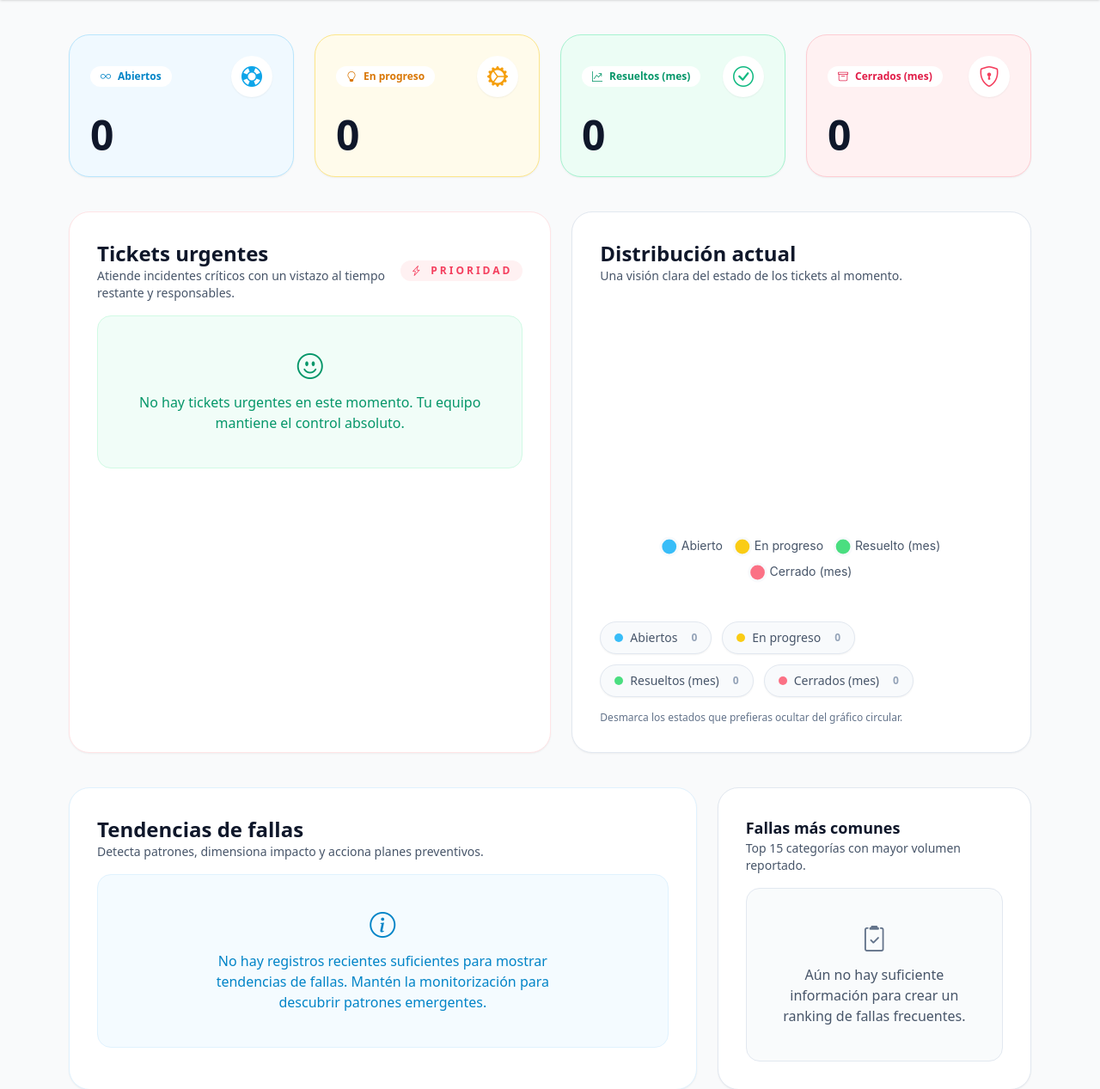
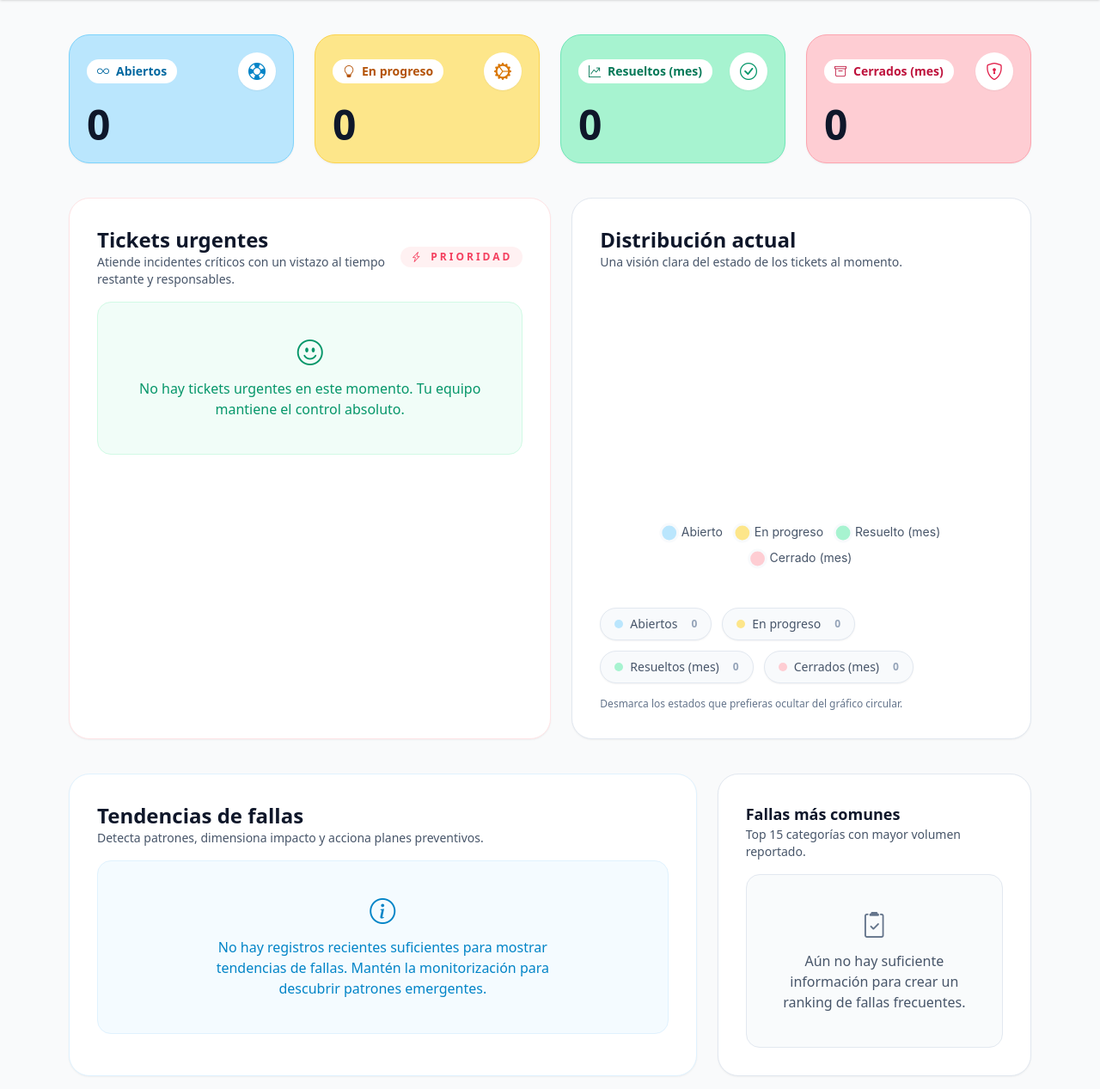
Before and after one commit to robyOps/P-gina-Web, a Django app: page / in a window 1280 px wide. Shown: the part 56-1323 px from the top of the page at 86% size. Run offline with Django 5.2, Linux system fonts and the light colour scheme; the visitor is signed in with stand-in values (Sample User, id 1); data that the repository does not hold is empty; some libraries are stand-ins or nearby versions.

Commit message:
Adjust dashboard card styling and urgent ticket accents

```diff
--- a/mvp-tickets/templates/dashboard.html
+++ b/mvp-tickets/templates/dashboard.html
@@ -5,34 +5,34 @@
 {% block content %}
 <div class="space-y-10 py-6">
   <section class="grid gap-6 sm:grid-cols-2 xl:grid-cols-4">
-    <article class="flex flex-col gap-5 rounded-3xl border border-sky-200 bg-sky-50 p-6 shadow-sm">
+    <article class="flex flex-col gap-4 rounded-3xl border border-sky-300 bg-sky-200 p-5 shadow-sm">
       <div class="flex items-center justify-between">
-        <span class="inline-flex items-center gap-2 rounded-full bg-white px-3 py-1 text-xs font-semibold text-sky-600"><i class="bi bi-infinity"></i> Abiertos</span>
-        <span class="flex h-12 w-12 items-center justify-center rounded-full bg-white text-2xl text-sky-500 shadow-sm"><i class="bi bi-life-preserver"></i></span>
+        <span class="inline-flex items-center gap-2 rounded-full bg-white px-3 py-1 text-sm font-semibold text-sky-700"><i class="bi bi-infinity"></i> Abiertos</span>
+        <span class="flex h-11 w-11 items-center justify-center rounded-full bg-white text-xl text-sky-600 shadow-sm"><i class="bi bi-life-preserver"></i></span>
       </div>
       <p class="text-5xl font-semibold text-slate-900">{{ counts.open }}</p>
     </article>
 
-    <article class="flex flex-col gap-5 rounded-3xl border border-amber-200 bg-amber-50 p-6 shadow-sm">
+    <article class="flex flex-col gap-4 rounded-3xl border border-amber-300 bg-amber-200 p-5 shadow-sm">
       <div class="flex items-center justify-between">
-        <span class="inline-flex items-center gap-2 rounded-full bg-white px-3 py-1 text-xs font-semibold text-amber-600"><i class="bi bi-lightbulb"></i> En progreso</span>
-        <span class="flex h-12 w-12 items-center justify-center rounded-full bg-white text-2xl text-amber-500 shadow-sm"><i class="bi bi-gear-wide-connected"></i></span>
+        <span class="inline-flex items-center gap-2 rounded-full bg-white px-3 py-1 text-sm font-semibold text-amber-700"><i class="bi bi-lightbulb"></i> En progreso</span>
+        <span class="flex h-11 w-11 items-center justify-center rounded-full bg-white text-xl text-amber-600 shadow-sm"><i class="bi bi-gear-wide-connected"></i></span>
       </div>
       <p class="text-5xl font-semibold text-slate-900">{{ counts.in_progress }}</p>
     </article>
 
-    <article class="flex flex-col gap-5 rounded-3xl border border-emerald-200 bg-emerald-50 p-6 shadow-sm">
+    <article class="flex flex-col gap-4 rounded-3xl border border-emerald-300 bg-emerald-200 p-5 shadow-sm">
       <div class="flex items-center justify-between">
-        <span class="inline-flex items-center gap-2 rounded-full bg-white px-3 py-1 text-xs font-semibold text-emerald-600"><i class="bi bi-graph-up-arrow"></i> Resueltos (mes)</span>
-        <span class="flex h-12 w-12 items-center justify-center rounded-full bg-white text-2xl text-emerald-500 shadow-sm"><i class="bi bi-check-circle"></i></span>
+        <span class="inline-flex items-center gap-2 rounded-full bg-white px-3 py-1 text-sm font-semibold text-emerald-700"><i class="bi bi-graph-up-arrow"></i> Resueltos (mes)</span>
+        <span class="flex h-11 w-11 items-center justify-center rounded-full bg-white text-xl text-emerald-600 shadow-sm"><i class="bi bi-check-circle"></i></span>
       </div>
       <p class="text-5xl font-semibold text-slate-900">{{ counts.resolved }}</p>
     </article>
 
-    <article class="flex flex-col gap-5 rounded-3xl border border-rose-200 bg-rose-50 p-6 shadow-sm">
+    <article class="flex flex-col gap-4 rounded-3xl border border-rose-300 bg-rose-200 p-5 shadow-sm">
       <div class="flex items-center justify-between">
-        <span class="inline-flex items-center gap-2 rounded-full bg-white px-3 py-1 text-xs font-semibold text-rose-600"><i class="bi bi-archive"></i> Cerrados (mes)</span>
-        <span class="flex h-12 w-12 items-center justify-center rounded-full bg-white text-2xl text-rose-500 shadow-sm"><i class="bi bi-shield-lock"></i></span>
+        <span class="inline-flex items-center gap-2 rounded-full bg-white px-3 py-1 text-sm font-semibold text-rose-700"><i class="bi bi-archive"></i> Cerrados (mes)</span>
+        <span class="flex h-11 w-11 items-center justify-center rounded-full bg-white text-xl text-rose-600 shadow-sm"><i class="bi bi-shield-lock"></i></span>
       </div>
       <p class="text-5xl font-semibold text-slate-900">{{ counts.closed }}</p>
     </article>
@@ -51,9 +51,9 @@
         {% if urgent_tickets %}
         <ul class="space-y-4" role="list">
           {% for ticket in urgent_tickets %}
-          <li class="rounded-2xl border border-rose-100 bg-rose-50/60 p-5 shadow-sm transition hover:border-rose-200">
+          <li class="rounded-2xl border border-slate-200 bg-white p-5 shadow-sm transition hover:border-slate-300">
             <div class="flex flex-wrap items-center justify-between gap-3 text-sm">
-              <a href="{% url 'ticket_detail' ticket.id %}" class="inline-flex items-center gap-2 rounded-full bg-white px-3 py-1 font-semibold text-rose-600 transition hover:bg-rose-100 focus-visible:outline focus-visible:outline-2 focus-visible:outline-offset-2 focus-visible:outline-rose-400" aria-label="Abrir ticket {{ ticket.code }}">
+              <a href="{% url 'ticket_detail' ticket.id %}" class="inline-flex items-center gap-2 rounded-full bg-slate-100 px-3 py-1 font-semibold text-slate-700 transition hover:bg-slate-200 focus-visible:outline focus-visible:outline-2 focus-visible:outline-offset-2 focus-visible:outline-slate-400" aria-label="Abrir ticket {{ ticket.code }}">
                 <i class="bi bi-hash"></i>
                 {{ ticket.code }}
               </a>
@@ -63,7 +63,7 @@
               <p class="text-base font-semibold text-slate-900">{{ ticket.title }}</p>
               <div class="flex items-center gap-3 text-sm text-slate-600">
                 <span class="inline-flex items-center gap-2 rounded-full bg-white px-3 py-1"><i class="bi bi-person-circle"></i>{% if ticket.assigned_to %}{{ ticket.assigned_to.username }}{% else %}-{% endif %}</span>
-                <span class="inline-flex items-center gap-2 rounded-full bg-amber-100 px-3 py-1 text-amber-600"><i class="bi bi-hourglass-split"></i>{{ ticket.remaining_hours|floatformat:1 }} h</span>
+                <span class="inline-flex items-center gap-2 rounded-full bg-rose-100 px-3 py-1 text-rose-600"><i class="bi bi-hourglass-split"></i>{{ ticket.remaining_hours|floatformat:1 }} h</span>
               </div>
             </div>
           </li>
@@ -91,7 +91,7 @@
           <label class="status-chip flex items-center gap-2 rounded-full border border-slate-200 bg-slate-50 px-4 py-2 text-sm font-medium text-slate-600 shadow-sm transition hover:border-sky-200 hover:bg-sky-50" data-index="0">
             <input type="checkbox" class="status-toggle sr-only" data-index="0" checked>
             <span class="flex items-center gap-2">
-              <span class="inline-flex h-2.5 w-2.5 rounded-full" style="background-color: #38bdf8"></span>
+              <span class="inline-flex h-2.5 w-2.5 rounded-full" style="background-color: #bae6fd"></span>
               Abiertos
             </span>
             <span class="ml-2 text-xs font-semibold text-slate-400">{{ counts.open }}</span>
@@ -99,7 +99,7 @@
           <label class="status-chip flex items-center gap-2 rounded-full border border-slate-200 bg-slate-50 px-4 py-2 text-sm font-medium text-slate-600 shadow-sm transition hover:border-sky-200 hover:bg-sky-50" data-index="1">
             <input type="checkbox" class="status-toggle sr-only" data-index="1" checked>
             <span class="flex items-center gap-2">
-              <span class="inline-flex h-2.5 w-2.5 rounded-full" style="background-color: #facc15"></span>
+              <span class="inline-flex h-2.5 w-2.5 rounded-full" style="background-color: #fde68a"></span>
               En progreso
             </span>
             <span class="ml-2 text-xs font-semibold text-slate-400">{{ counts.in_progress }}</span>
@@ -107,7 +107,7 @@
           <label class="status-chip flex items-center gap-2 rounded-full border border-slate-200 bg-slate-50 px-4 py-2 text-sm font-medium text-slate-600 shadow-sm transition hover:border-sky-200 hover:bg-sky-50" data-index="2">
             <input type="checkbox" class="status-toggle sr-only" data-index="2" checked>
             <span class="flex items-center gap-2">
-              <span class="inline-flex h-2.5 w-2.5 rounded-full" style="background-color: #4ade80"></span>
+              <span class="inline-flex h-2.5 w-2.5 rounded-full" style="background-color: #a7f3d0"></span>
               Resueltos (mes)
             </span>
             <span class="ml-2 text-xs font-semibold text-slate-400">{{ counts.resolved }}</span>
@@ -115,7 +115,7 @@
           <label class="status-chip flex items-center gap-2 rounded-full border border-slate-200 bg-slate-50 px-4 py-2 text-sm font-medium text-slate-600 shadow-sm transition hover:border-sky-200 hover:bg-sky-50" data-index="3">
             <input type="checkbox" class="status-toggle sr-only" data-index="3" checked>
             <span class="flex items-center gap-2">
-              <span class="inline-flex h-2.5 w-2.5 rounded-full" style="background-color: #fb7185"></span>
+              <span class="inline-flex h-2.5 w-2.5 rounded-full" style="background-color: #fecdd3"></span>
               Cerrados (mes)
             </span>
             <span class="ml-2 text-xs font-semibold text-slate-400">{{ counts.closed }}</span>
@@ -206,7 +206,7 @@
 
     if (statusCanvas) {
       const statusCtx = statusCanvas.getContext('2d');
-      const statusPalette = ['#38bdf8', '#facc15', '#4ade80', '#fb7185'];
+      const statusPalette = ['#bae6fd', '#fde68a', '#a7f3d0', '#fecdd3'];
 
       statusChart = new Chart(statusCtx, {
         type: 'doughnut',
```
